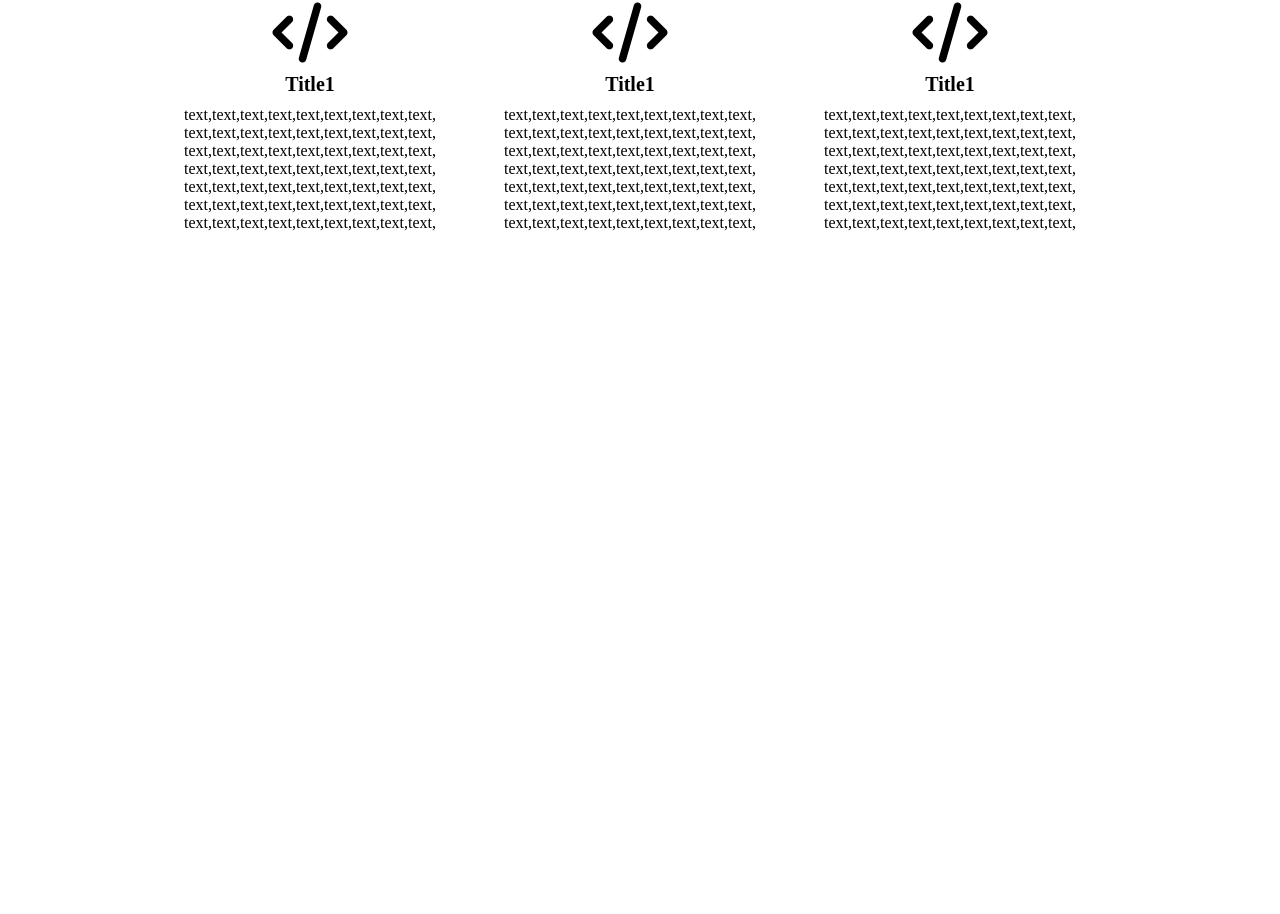
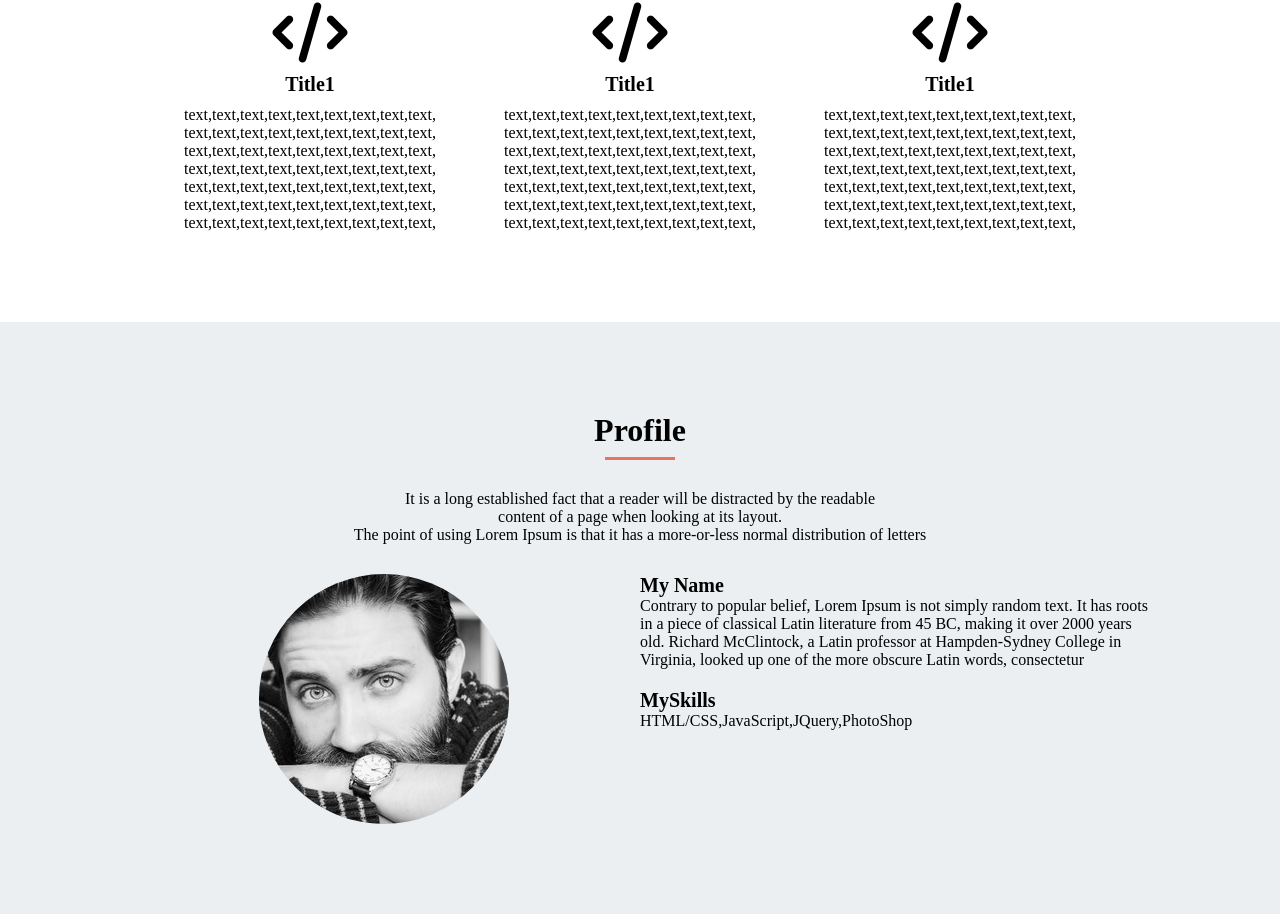
Before and after one commit to piyoraik/walstask, a plain HTML site: page index.html in a window 1280 px wide. Shown: the part 1831-2745 px from the top of the page. Before the commit the page ends 2153 px from the top, so only its background shows below. Drawn offline with Linux system fonts and the light colour scheme.

Commit message:
[UPDATE]Profileの追加

```diff
--- a/index.html
+++ b/index.html
@@ -96,5 +96,35 @@
                 </section>
             </div>
         </div>
+        <div class="profile-box">
+            <div class="profile">
+                <section class="profile-title">
+                    <h2>Profile</h2>
+                    <p class="profile-p">
+                    It is a long established fact that a reader will be distracted by the readable<br>
+                    content of a page when looking at its layout.<br>
+                    The point of using Lorem Ipsum is that it has a more-or-less normal distribution of letters<br>
+                    </p>
+                </section>
+                <div class="profile-main clearfix">
+                    <div class="left">
+                        <div class="profile-img"></div>
+                    </div>
+                    <div class="right">
+                        <h3 class="profile-sub-title">My Name</h3>
+                        <p class="profile-sub-text">
+                        Contrary to popular belief, Lorem Ipsum is not simply random text. It has roots<br>
+                        in a piece of classical Latin literature from 45 BC, making it over 2000 years<br>
+                        old. Richard McClintock, a Latin professor at Hampden-Sydney College in<br>
+                        Virginia, looked up one of the more obscure Latin words, consectetur
+                        </p>
+                        <h3 class="profile-sub-title">MySkills</h3>
+                        <p class="profile-sub-text">
+                        HTML/CSS,JavaScript,JQuery,PhotoShop
+                        </p>
+                    </div>
+                </div>
+            </div>
+        </div>
     </body>
 </html>
--- a/style.css
+++ b/style.css
@@ -207,3 +207,79 @@ header li {
     height: auto;
     float: left;
 }
+
+.profile-box {
+    background-color: #ECEFF1;
+}
+
+.profile {
+    width: 1024px;
+    /* height: 1200px; */
+    margin: 0 auto;
+    /* background-color: #ECEFF1; */
+    /* padding-bottom: 90px; */
+}
+
+.profile-title {
+    padding-top: 90px;
+    text-align: center;
+}
+
+.profile-title h2 {
+    /* text-align: center; */
+    color: #000000;
+    font-size: 32px;
+}
+
+.profile-title h2::after {
+    display: block;
+    content: "";
+    border-bottom: solid 3px;
+    border-color: #EC715F;
+    width: 70px;
+    margin: 8px auto 0;
+}
+
+.profile-p {
+    padding-top: 30px;
+    font-size: 16px;
+    color: #000000;
+}
+
+.profile-main {
+    padding-top: 30px;
+    /* margin: 0 auto; */
+    padding-bottom: 90px;
+}
+
+.left {
+    width: 50%;
+    /* margin: 0 auto; */
+    float: left;
+}
+
+.right {
+    width: 50%;
+    float: left;
+}
+
+.profile-img {
+    background-image: url(img/my-icon.jpg);
+    width: 250px;
+    height: 250px;
+    border-radius: 50%;
+    margin: 0 auto;
+}
+
+.profile-sub-title {
+    font-size: 20px;
+}
+
+.profile-sub-title:last-of-type{
+    padding-top: 20px;
+}
+
+.profile-sub-text {
+    font-size: 16px;
+    color: #000000;
+}
```
